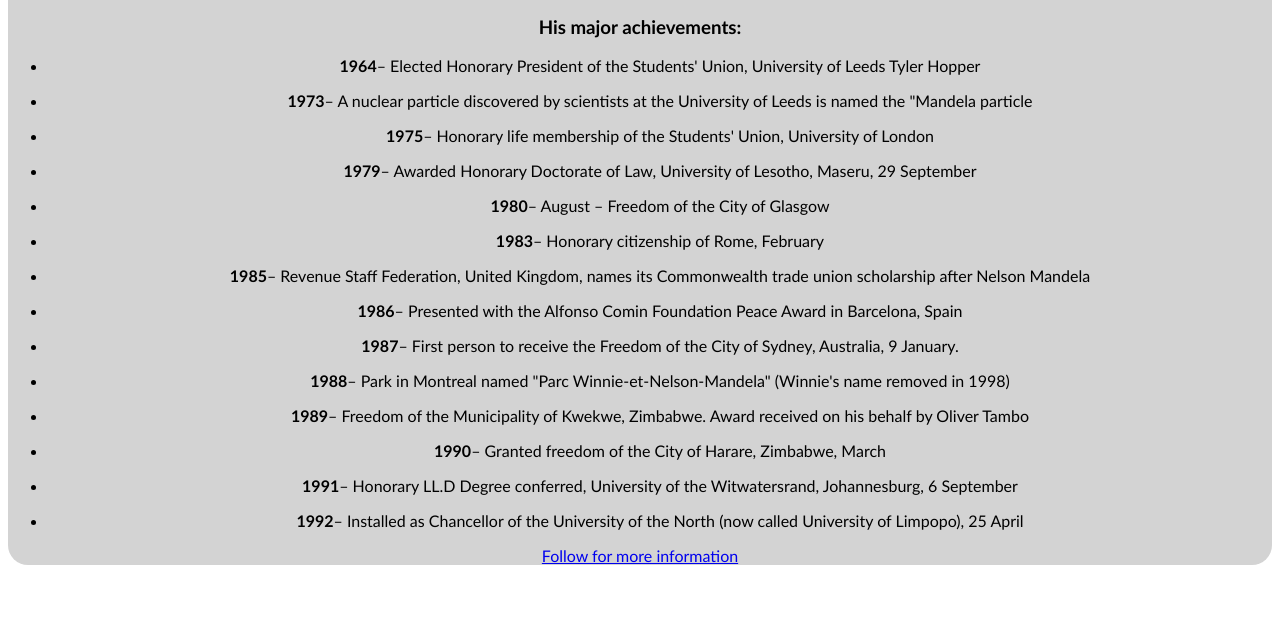
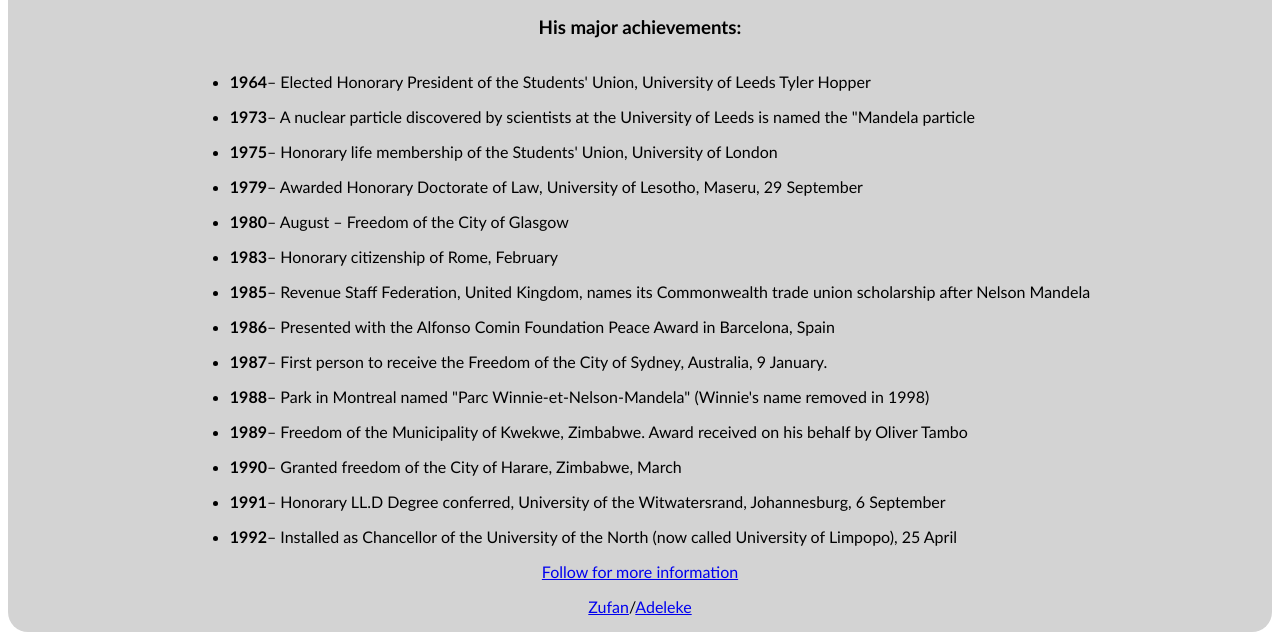
Before and after one commit to sweetie25/Zufan-and-Adeleke-, a plain HTML site: page index.html in a window 1280 px wide. Shown: the part 466-1101 px from the top of the page. Before the commit the page ends 1039 px from the top, so only its background shows below. Drawn offline with Linux system fonts and the light colour scheme.

Commit message:
footer links to pair programmers

```diff
--- a/css/style.css
+++ b/css/style.css
@@ -10,6 +10,7 @@
  display: flex;
  flex-direction: column;
  justify-content: space-between;
+ align-items: center;
 }
 
 header {
@@ -25,6 +26,16 @@ header {
 }
 #image {
   max-width: 80%;
-
   border-radius: 10px;
 }
+
+section {
+  max-width: 80%;
+  display: flex;
+  flex-direction: column;
+  align-items: center;
+}
+
+li > p {
+  text-align: left;
+}
--- a/index.html
+++ b/index.html
@@ -68,6 +68,7 @@
       </section>
       <footer>
         <a id="tribute-link" target="_blank" href="https://en.wikipedia.org/wiki/Nelson_Mandela">Follow for more information</a>
+        <p><a href="https://github.com/sweetie25" >Zufan</a>/<a href="https://github.com/adelaykay">Adeleke</a></p>
       </footer>
     </main>
 
```
